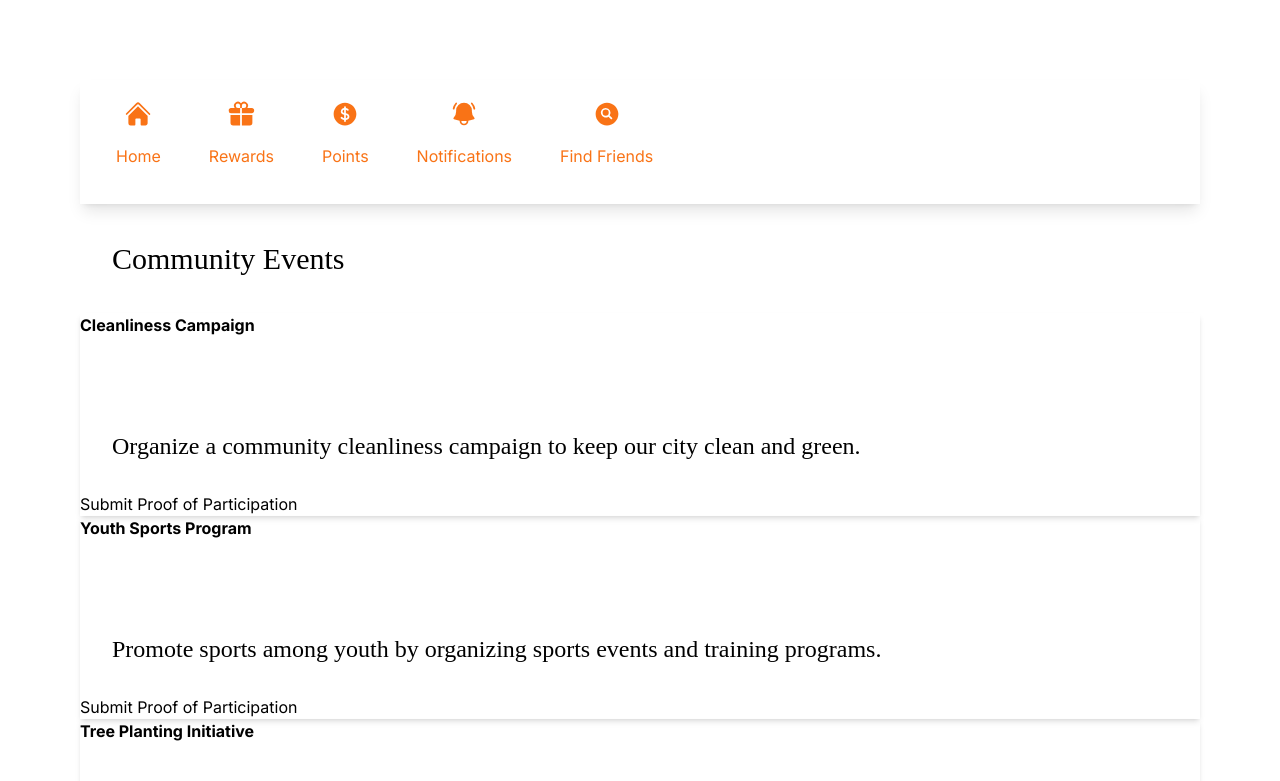
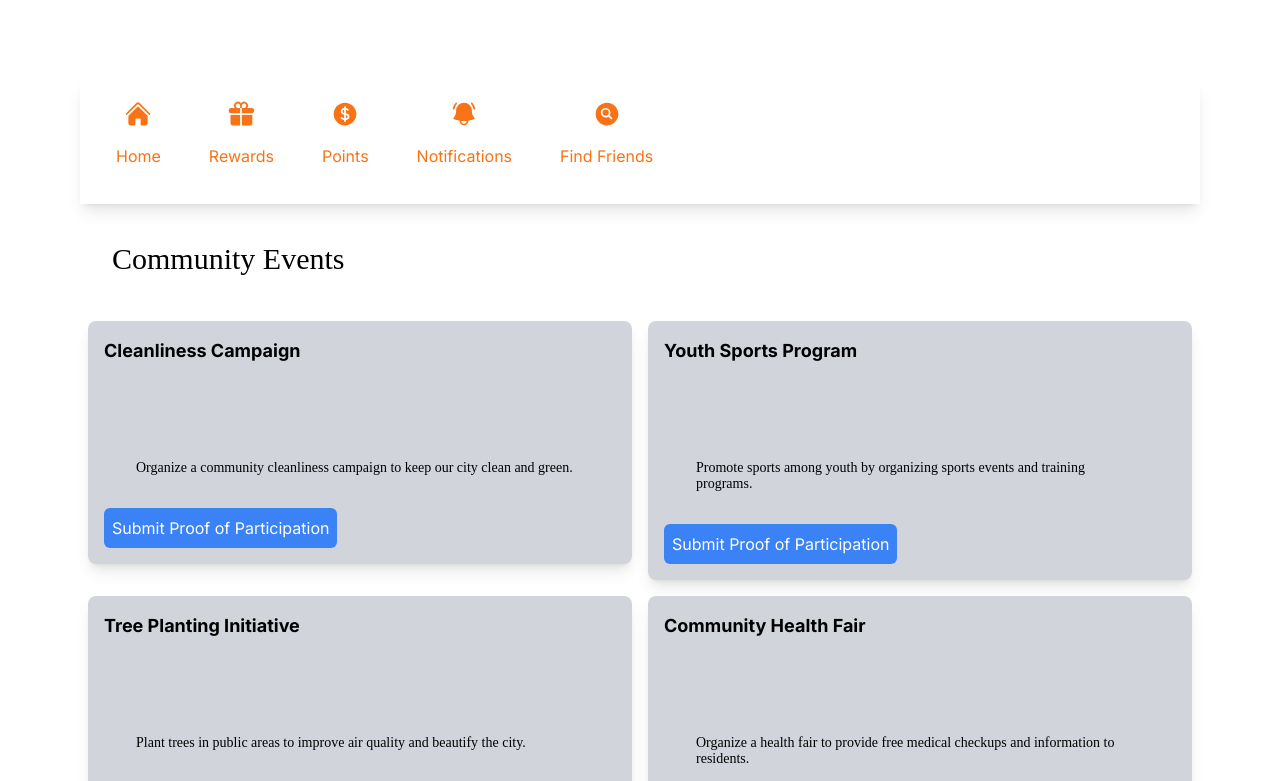
Before and after one commit to PriyanshuSharma1/GovToken-Gamified-Governance-With-Blockchain, a Next.js app in the folder client/: page /categories in a window 1280 px wide. Shown: the top 781 px of the page. Built offline with nearby package versions, Linux system fonts and the light colour scheme.

Commit message:
Work on categories completed

```diff
--- a/client/app/categories/ProjectCard.js
+++ b/client/app/categories/ProjectCard.js
@@ -30,17 +30,20 @@ function ProjectCard(props) {
   };
 
   return (
-    <div className="card shadow-md">
+    <div className="card shadow-lg m-2 p-4 rounded-lg bg-gray-300">
       <section className="section dark">
         <h5 className="strong">
           <strong>{project.name}</strong>
         </h5>
         <p>{formatDescription(project.description)}</p>
-        <button className="bordered" onClick={handleSubmit}>
+        <button
+          className="bordered bg-blue-500 text-white p-2 rounded-md"
+          onClick={handleSubmit}
+        >
           Submit Proof of Participation
         </button>
         {showSubmitFileButton && (
-          <div>
+          <div className="">
             <input type="file" onChange={handleFileChange} />
             <button className="bordered" onClick={handleFileSubmit}>
               Submit File
--- a/client/app/categories/ProjectList.js
+++ b/client/app/categories/ProjectList.js
@@ -28,11 +28,11 @@ function ProjectList({ projects, onSave }) {
   };
 
   const items = projects.map((project) => (
-    <div key={project.id} className="cols-sm">
+    <div key={project.id} className="w-1/2">
       <ProjectCard project={project} onSubmitProof={onSubmitProof} />
     </div>
   ));
-  return <div className="row">{items}</div>;
+  return <div className="flex flex-wrap justify-between">{items}</div>;
 }
 
 ProjectList.propTypes = {
--- a/client/app/globals.css
+++ b/client/app/globals.css
@@ -137,3 +137,14 @@ p {
   height: 60px;
   margin: 0px;
 }
+.card {
+  height: auto; /* Adjust as needed */
+}
+
+.card h5 {
+  font-size: 18px; /* Adjust as needed */
+}
+
+.card p {
+  font-size: 14px; /* Adjust as needed */
+}
```
